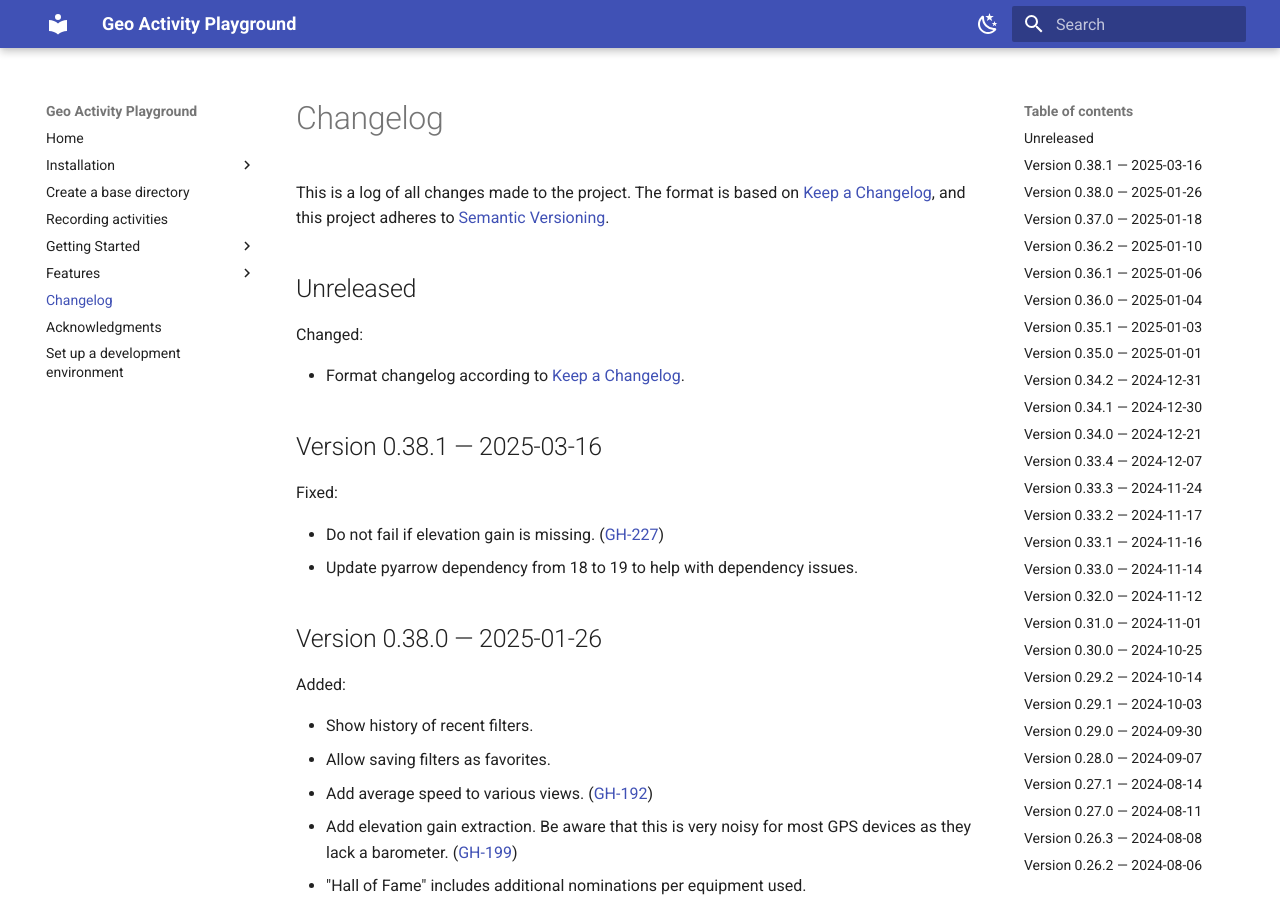
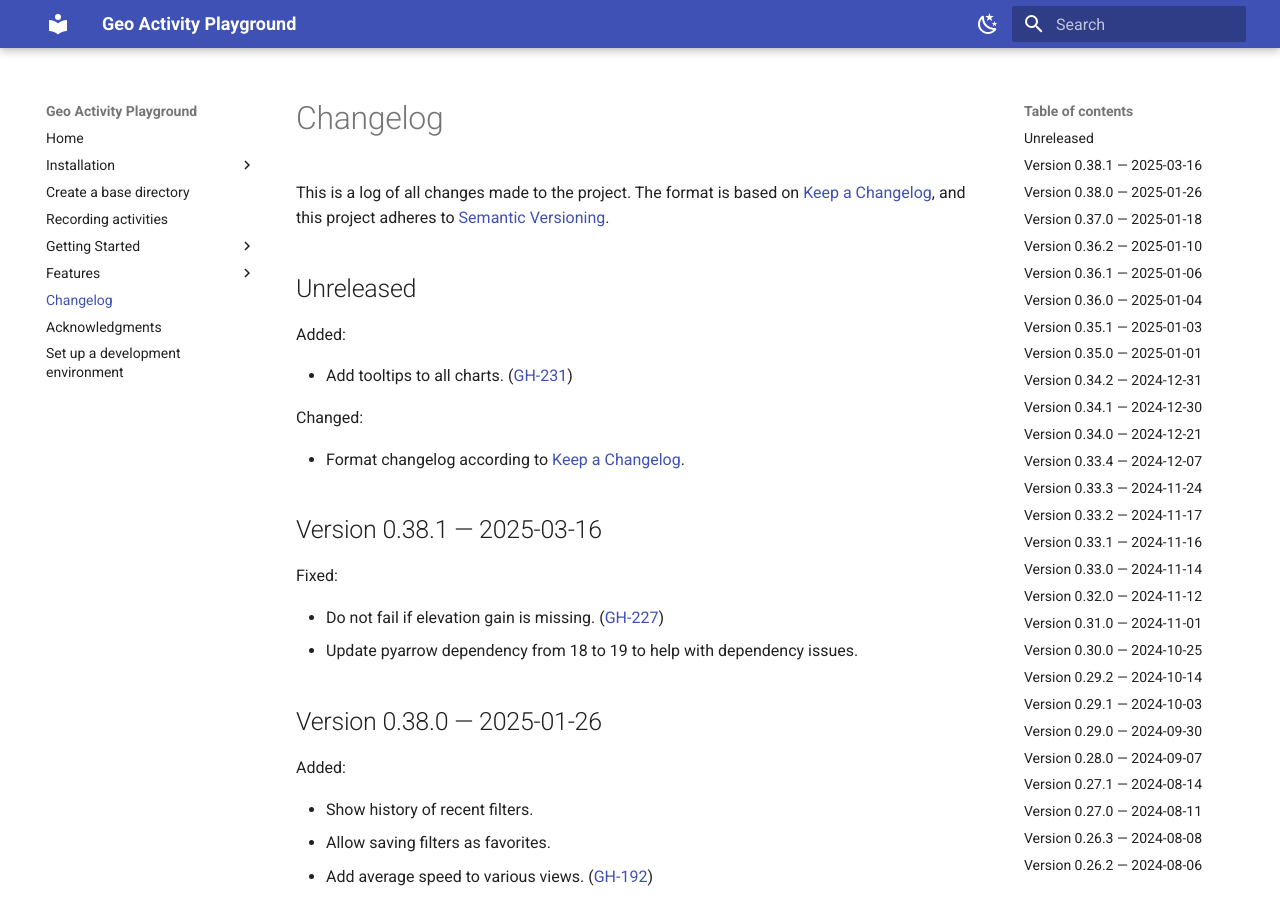
Before and after one commit to martin-ueding/geo-activity-playground, an MkDocs documentation site: the page built from docs/changelog.md, in a window 1280 px wide and 900 px high. Built offline with MkDocs 1.6.1 and Material for MkDocs 9.7.7, drawn with Linux system fonts in a browser that asks for light colours.

Commit message:
Add changelog entry

```diff
--- a/docs/changelog.md
+++ b/docs/changelog.md
@@ -20,6 +20,10 @@
 -->
 
 ## Unreleased
+
+Added:
+
+- Add tooltips to all charts. ([GH-231](https://github.com/martin-ueding/geo-activity-playground/issues/231))
 
 Changed:
 
```
